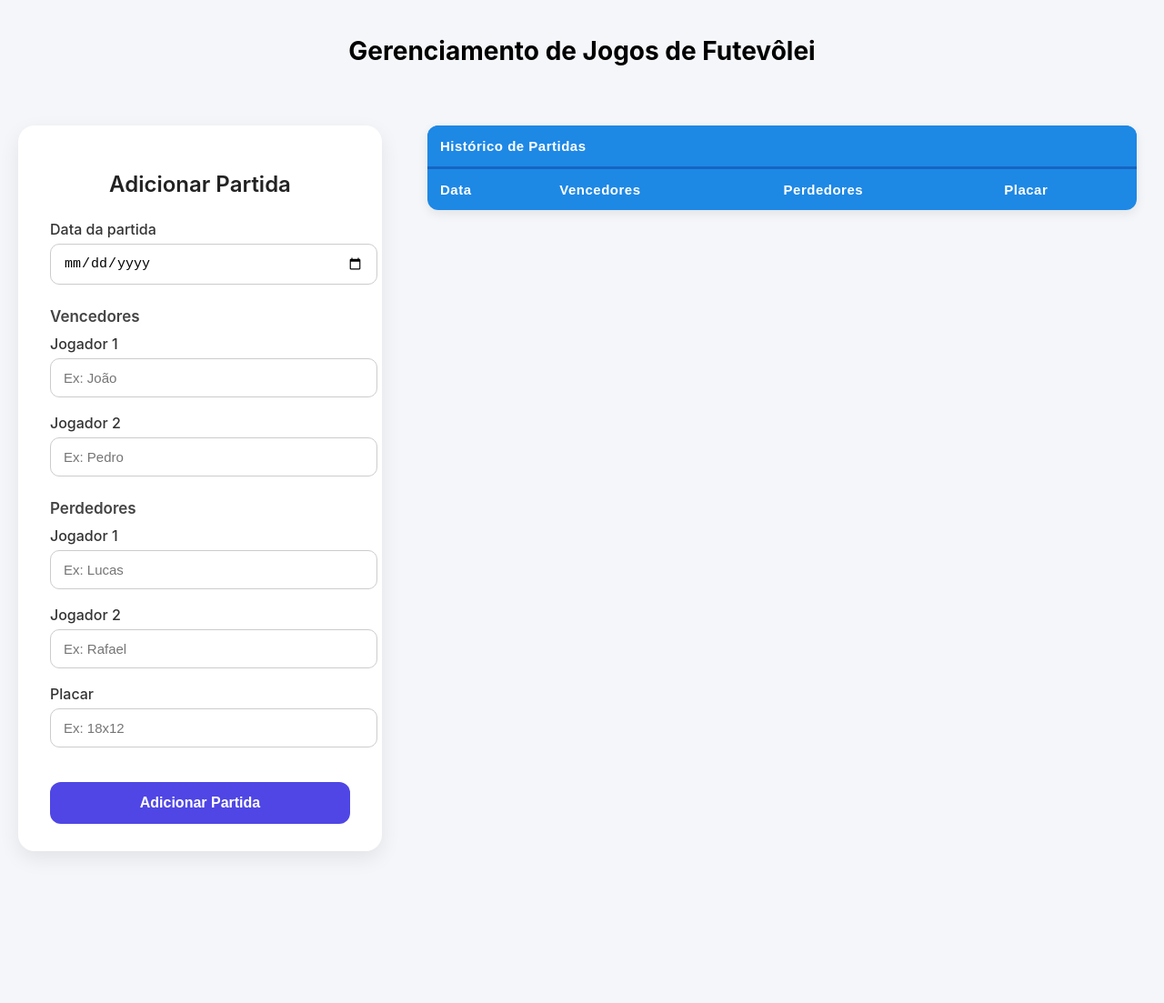
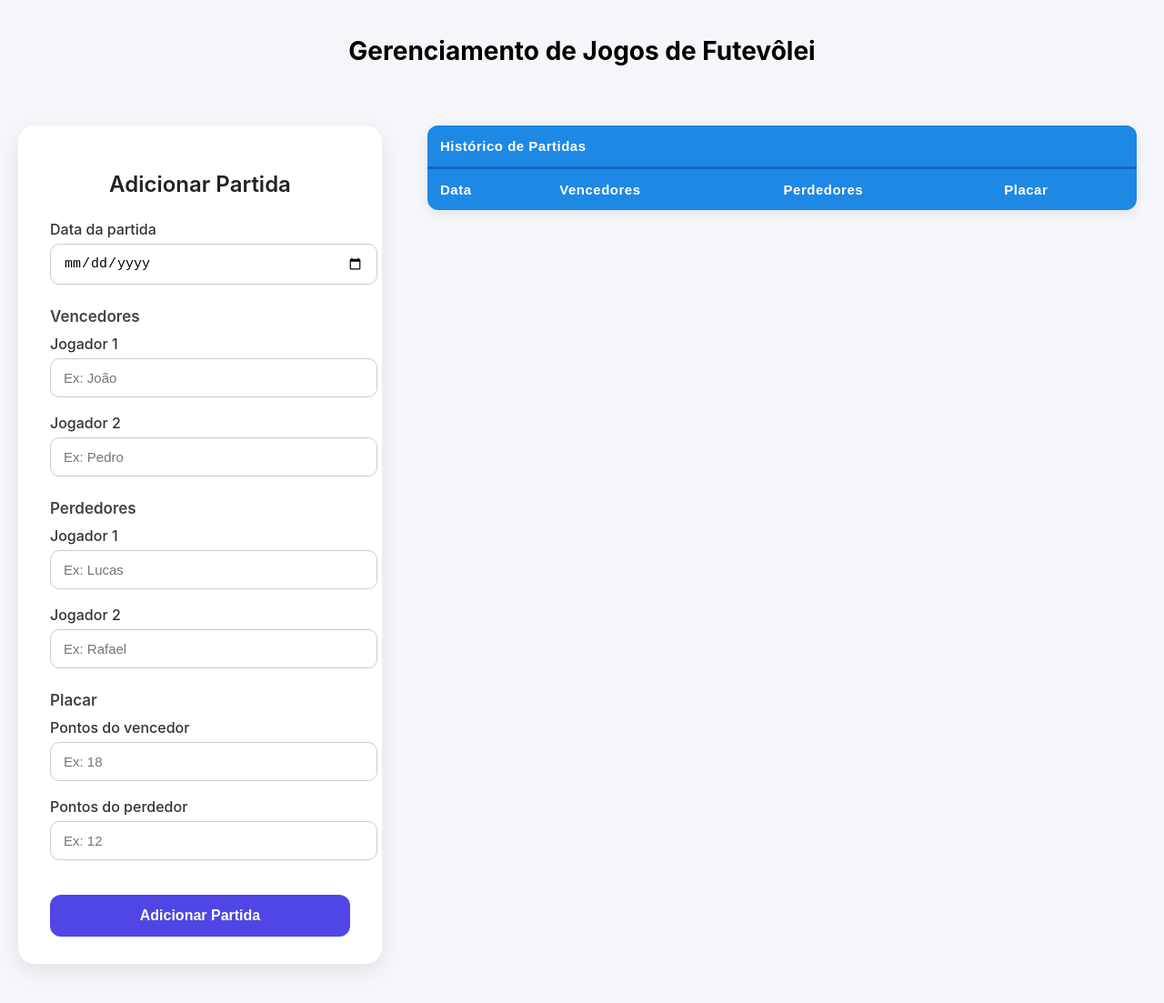
Before and after one commit to igornunespatricio/asc-ftv, a plain HTML site: page frontend/index.html in a window 1280 px wide. Shown: the whole page at 91% size. Before the commit the page ends 996 px from the top, so only its background shows below. Drawn offline with Linux system fonts and the light colour scheme; no server answers.

Commit message:
split scores index.html

```diff
--- a/frontend/index.html
+++ b/frontend/index.html
@@ -48,9 +48,16 @@
             <input type="text" id="loser2" name="loser2" placeholder="Ex: Rafael" required>
           </div>
 
+          <h3 class="section-title">Placar</h3>
+
           <div class="form-group">
-            <label for="scores">Placar</label>
-            <input type="text" id="scores" name="scores" placeholder="Ex: 18x12">
+            <label for="score_winner">Pontos do vencedor</label>
+            <input type="number" id="score_winner" name="score_winner" placeholder="Ex: 18" required>
+          </div>
+
+          <div class="form-group">
+            <label for="score_loser">Pontos do perdedor</label>
+            <input type="number" id="score_loser" name="score_loser" placeholder="Ex: 12" required>
           </div>
 
           <button type="submit" class="btn-submit">Adicionar Partida</button>
```
